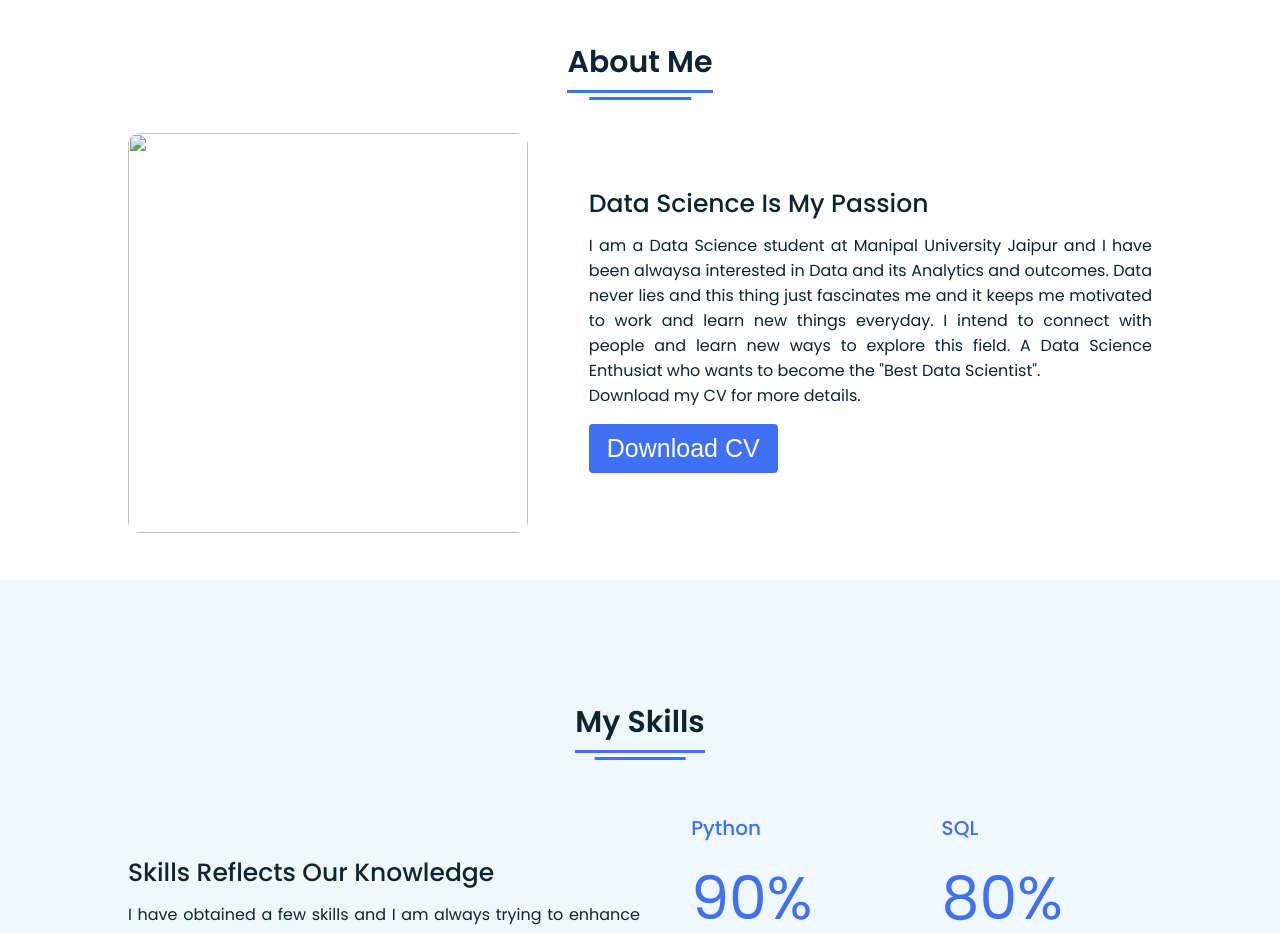
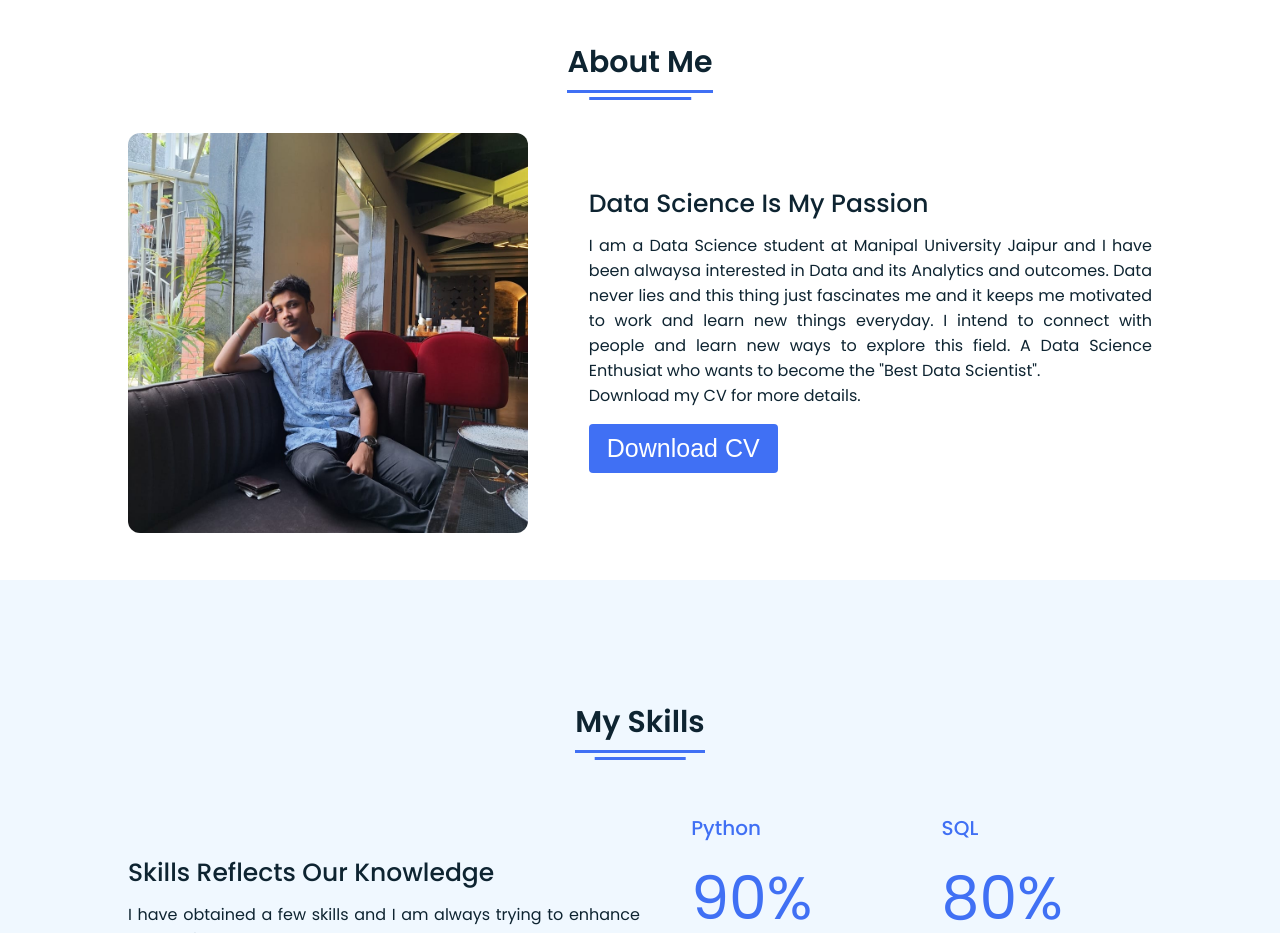
Before and after one commit to aryanaryashrestha/aryanaryashrestha.github.io, a plain HTML site: page index.html in a window 1280 px wide. Shown: the part 840-1773 px from the top of the page. Drawn offline with Linux system fonts and the light colour scheme; files whose address does not match are found by name.

Commit message:
Update index.html

```diff
--- a/index.html
+++ b/index.html
@@ -57,7 +57,7 @@
         <div class="title"><span>About Me</span></div>
         <div class="about-details">
           <div class="left">
-            <img src="/aryanaryashrestha.github.io/main/AboutMe.jpeg" alt="" />
+            <img src="https://github.com/aryanaryashrestha/aryanaryashrestha.github.io/blob/main/AboutMe.jpeg?raw=true" alt="" />
           </div>
           <div class="right">
             <div class="topic">Data Science Is My Passion</div>
```
